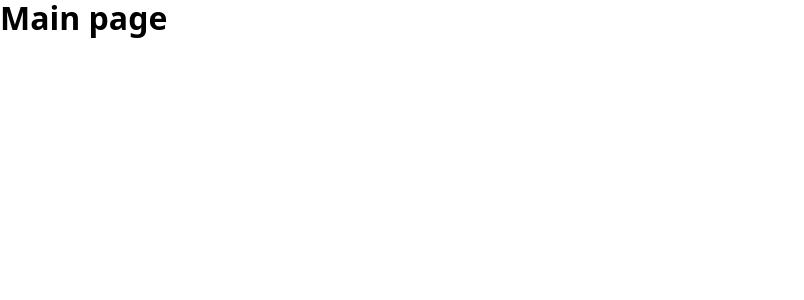
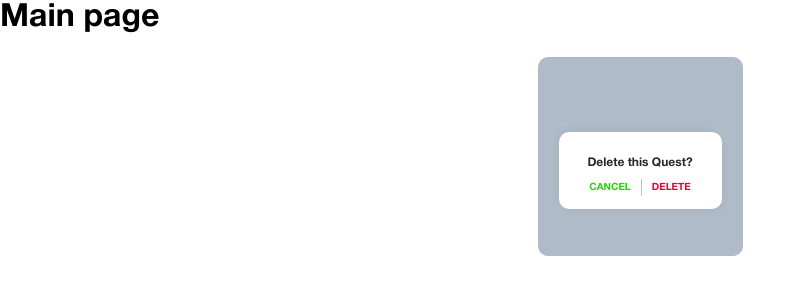
Before and after one commit to Karantir-dev/questify-front, a React (Create React App) app: page / in a window 1280 px wide. Shown: the top 300 px of the page, without its empty margins (0-804 px from the left). Built offline with nearby package versions, Linux system fonts and the light colour scheme.

Commit message:
Добавляет компонент модалки удаления карточки (без стилей для мобилки)

```diff
--- /dev/null
+++ b/src/Components/Modal/Modal.js
@@ -0,0 +1,29 @@
+
+import React from 'react';
+import s from './Modal.module.css';
+
+export default function Modal({ cardType, onClose, onDelete }) {
+    const handleBackdropClick = e => {
+        if (e.currentTarget === e.target) {
+            onClose();
+        }
+    };
+
+    const handleCancelBtnClick = () => {
+        onClose();
+    };
+
+    const handleDeleteBtnClick = () => {}
+
+    return (
+         <div className={s.backdrop} onClick={handleBackdropClick}>
+            <div className={s.content}>
+                <p className={s.confirm}>Delete this {cardType}?</p>
+                <div className={s.buttonWrapper}>
+                    <button className={s.button} onClick={handleCancelBtnClick} type="button">cancel</button>
+                    <button className={s.button} onClick={handleDeleteBtnClick} type="button">delete</button>
+                </div>
+            </div>
+        </div>
+     )
+}
--- /dev/null
+++ b/src/Components/Modal/Modal.module.css
@@ -0,0 +1,102 @@
+@import url(../../variables.css);
+
+.card {
+    position: relative;
+    margin: 20px auto;
+    width: 205px;
+    height: 199px;
+    background-color: #F2F3F7;
+    border-radius: 10px;
+}
+
+.backdrop {
+    position: absolute;
+    top: 0;
+    left: 0;
+    bottom: 0;
+    right: 0;
+    background-color: var(--backdrop-color);
+    border-radius: 10px;
+}
+
+.content {
+    position: absolute;
+    top: 75px;
+    left: 21px;
+
+    /* display: flex;
+    flex-direction: column;
+    justify-content: center; */
+
+    padding: 25px 15px 10px;
+    width: 163px;
+    height: 77px;
+    background-color: var(--white);
+    color: var(--text-primary-color);
+    box-shadow: -3px -4px 4px var(--shadow-color), 3px 4px 4px var(--shadow-color);
+    border-radius: 10px;
+
+    font-size: 12px;
+    font-weight: 550;
+    line-height: 1;
+    text-align: center;
+}
+
+.confirm {
+    margin-bottom: 10px;
+}
+
+.buttonWrapper {
+    display: flex;
+    justify-content: center;
+    align-items: center;
+}
+
+.button {
+    padding: 3px 10px;
+    /* min-width: 65px; */
+    background-color: var(--white);
+    color: var(--main-green);
+    border: none;
+    font-weight: bold;
+    font-size: 10px;
+    text-transform: uppercase;
+    border-right: 1px solid #B9C3C8;
+    cursor: pointer;
+}
+
+.button:hover,
+.button:focus {
+    color: var(--green-hover);
+}
+
+.button:active {
+    color: var(--green-active);
+}
+
+.button:nth-of-type(2) {
+    border: none;
+    color: var(--main-red);
+}
+
+.button:nth-of-type(2):hover,
+.button:nth-of-type(2):focus {
+    color: var(--red-hover);
+}
+
+.button:nth-of-type(2):active {
+    color: var(--red-active);
+}
+
+@media screen and (max-width: 320px) {
+    .card {
+        width: 290px;
+        height: 260px;
+    }
+
+    .content {
+        width: 248px;
+        height: 138px;
+        font-size: 15px;
+    }
+}
--- /dev/null
+++ b/src/Components/Modal/TestCard.js
@@ -0,0 +1,10 @@
+import React from 'react';
+import s from './Modal.module.css';
+
+export default function TestCard({children}) {
+    return (
+         <div className={s.card}>
+            {children}
+        </div>
+     )
+}
--- a/src/index.css
+++ b/src/index.css
@@ -3,6 +3,9 @@
 
 body {
   margin: 0;
+
+  font-family: HelveticaNeueCyr;
+  font-style: normal;
 }
 
 code {
--- a/src/index.js
+++ b/src/index.js
@@ -9,12 +9,19 @@ import entireStore from './Redux/store';
 import './index.css';
 // import { PersistGate } from 'redux-persist/integration/react';
 
+import Modal from './Components/Modal/Modal';
+import TestCard from './Components/Modal/TestCard';
+
 ReactDOM.render(
   <React.StrictMode>
     <Provider store={entireStore.store}>
       {/* <PersistGate loading={null} persistor={entireStore.persistor}> */}
       <BrowserRouter>
         <App />
+        <TestCard>
+          <Modal cardType='Quest'/>
+        </TestCard>
+
       </BrowserRouter>
       {/* </PersistGate> */}
     </Provider>
--- a/src/variables.css
+++ b/src/variables.css
@@ -16,4 +16,15 @@
   --learning-color: #fff6c0;
   --work-color: #d3f6ce;
   /* --stuff-color: ?; */
+
+  --white: #FFFFFF;
+  --shadow-color: rgba(21, 57, 90, 0.03);
+  --backdrop-color: rgba(21, 57, 90, 0.3);
+  --main-green: #24D40C;
+  --green-hover: #439945;
+  --green-active: #3C863D;
+  --main-red: #DB0938;
+  --red-hover: #C2273F;
+  --red-active: #A72536;
+
 }
```
